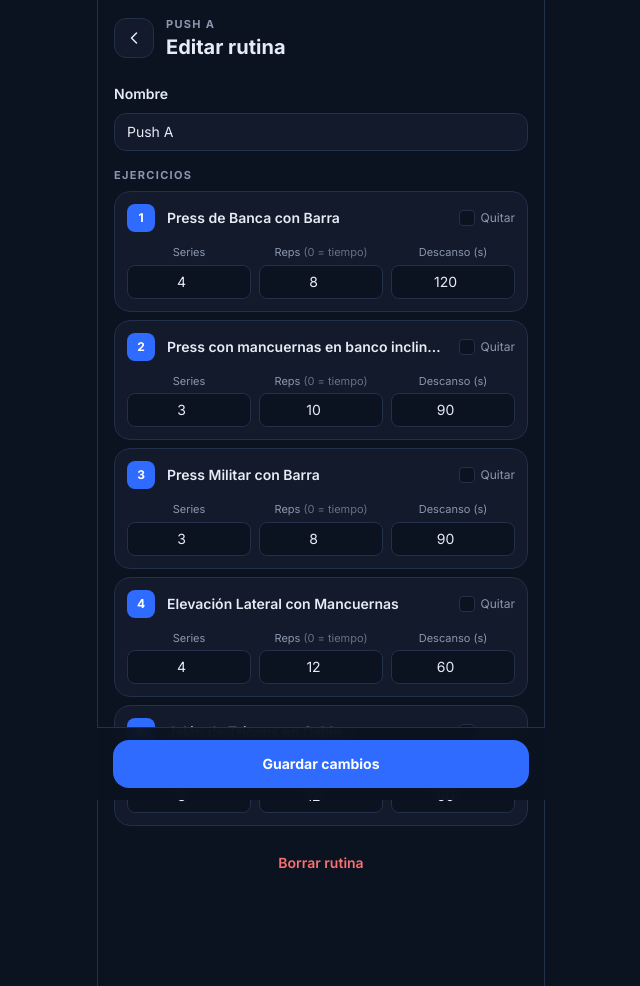
After one commit to remplenque/GG-Laravel, a Laravel app: page /rutinas/1/editar in a window 1280 px wide. The commit adds this page. Shown: the whole page, without its empty margins (319-959 px from the left). Run offline with Laravel 12, Linux system fonts and the light colour scheme; a user stored in the database is signed in; data comes from the database, SQL or seed files in the repository; style sheets or scripts are compiled from the project's sources; some web fonts are replaced.

Commit message:
Guardar, editar y borrar rutinas, y agregar ejercicios desde el detalle
- "Guardar en mis rutinas": cada día de la propuesta pasa a ser una rutina
  (en una transacción) y entra a la rotación; opción para reemplazar las
  anteriores sin perder el historial.
- Editar rutina: nombre, series, repeticiones, descanso y quitar ejercicios
  (ActualizarRutinaRequest). Borrar con confirmación.
- "Agregar a una rutina" en el detalle del ejercicio (solo rutinas propias).
- RutinaPolicy con update y delete; componente <x-aviso> para los mensajes.
- Punto de conexión del RutinaAgent documentado en PropuestaRutina.
- Tests de guardar, editar, borrar y agregar.

```diff
--- a/app/Http/Controllers/EjercicioController.php
+++ b/app/Http/Controllers/EjercicioController.php
@@ -108,6 +108,8 @@ class EjercicioController extends Controller
             'ejercicio' => $ejercicio,
             'ultimaVez' => $ultimaVez,
             'mejorMarca' => $mejorMarca,
+            // Para el selector "Agregar a una rutina": solo id y nombre.
+            'rutinas' => $user->rutinas()->get(['id', 'nombre']),
         ]);
     }
 }
--- a/app/Http/Controllers/RutinaController.php
+++ b/app/Http/Controllers/RutinaController.php
@@ -2,18 +2,22 @@
 
 namespace App\Http\Controllers;
 
+use App\Http\Requests\ActualizarRutinaRequest;
 use App\Http\Requests\GenerarRutinaRequest;
 use App\Models\Ejercicio;
 use App\Models\Rutina;
 use App\Support\PropuestaRutina;
 use Illuminate\Http\RedirectResponse;
 use Illuminate\Http\Request;
+use Illuminate\Support\Facades\DB;
 use Illuminate\Support\Facades\Gate;
+use Illuminate\Validation\Rule;
 use Illuminate\Validation\ValidationException;
 use Illuminate\View\View;
 
 /**
- * Pestaña "Rutinas": la lista de rutinas de la cuenta y el detalle de cada una.
+ * Pestaña "Rutinas": la lista de rutinas de la cuenta, el detalle de cada una,
+ * el flujo con IA (formulario 03 → propuesta 04 → guardar) y editar/borrar.
  *
  * Como en el resto de la app, el controlador consigue los datos (con los
  * modelos de Eloquent) y elige qué vista mostrar; el HTML vive en
@@ -177,4 +181,165 @@ class RutinaController extends Controller
 
         return redirect()->route('rutinas.propuesta');
     }
+
+    /**
+     * POST /rutinas/propuesta (rutinas.guardar): "Guardar en mis rutinas".
+     *
+     * La propuesta se lee de la SESIÓN, nunca del formulario: así nadie puede
+     * mandar a mano ejercicios que no pasaron por validar(). Del formulario
+     * solo llega la casilla "reemplazar".
+     *
+     * Cada día de la propuesta se guarda como una Rutina ("Torso A",
+     * "Pierna A"…) y cada ejercicio como un RutinaEjercicio. Así entran solas
+     * a la rotación de Rutina::siguiente(): Inicio, Perfil y Registrar las
+     * toman sin cambiar nada.
+     */
+    public function guardar(Request $request): RedirectResponse
+    {
+        $datos = $request->session()->get(self::SESION);
+        if ($datos === null) {
+            return redirect()->route('rutinas.generar');
+        }
+
+        $user = $request->user();
+        $preferencias = $datos['preferencias'];
+        $dias = $datos['propuesta']['dias'];
+
+        // DB::transaction: o se guarda todo, o nada. Si algo falla a mitad de
+        // camino (p. ej. en el tercer día), se deshacen también los dos
+        // primeros y no queda una rutina a medias.
+        DB::transaction(function () use ($request, $user, $preferencias, $dias) {
+            // "Reemplazar mis rutinas actuales": borra las anteriores. El
+            // historial no se pierde: entrenamientos.rutina_id es
+            // nullOnDelete, así que esas sesiones quedan como "libres".
+            if ($request->boolean('reemplazar')) {
+                $user->rutinas()->delete();
+            }
+
+            foreach ($dias as $dia) {
+                // create() desde la relación llena user_id solo.
+                $rutina = $user->rutinas()->create([
+                    'nombre' => $dia['nombre'],
+                    'categoria' => 'Fuerza',
+                    'nivel' => $preferencias['nivel'],
+                    'minutos' => $preferencias['minutos'],
+                ]);
+
+                // createMany() inserta todos los ejercicios del día de una
+                // vez, con rutina_id puesto. El RPE va en "carga" ("RPE 7"):
+                // RutinaEjercicio::resumen ya lo muestra como "4 × 8 · RPE 7".
+                $rutina->ejercicios()->createMany(collect($dia['ejercicios'])->map(fn (array $item, int $orden) => [
+                    'ejercicio_id' => $item['ejercicio_id'],
+                    'orden' => $orden,
+                    'series' => $item['series'],
+                    'repeticiones' => $item['repeticiones'],
+                    'carga' => 'RPE '.$item['rpe'],
+                    'descanso_seg' => $item['descanso_seg'],
+                    'nota' => $item['nota'] ?? null,
+                ])->all());
+            }
+        });
+
+        // Ya se guardó: se borra de la sesión para no guardarla dos veces.
+        $request->session()->forget(self::SESION);
+
+        $cantidad = count($dias);
+
+        return redirect()->route('rutinas.index')
+            ->with('estado', "Guardamos {$cantidad} ".($cantidad === 1 ? 'rutina' : 'rutinas').' en tu rotación.');
+    }
+
+    /**
+     * GET /rutinas/{rutina}/editar (rutinas.editar): formulario para cambiar
+     * el nombre, las series, repeticiones y descanso, o quitar ejercicios.
+     */
+    public function editar(Rutina $rutina): View
+    {
+        Gate::authorize('update', $rutina);
+
+        return view('rutinas.editar', [
+            'rutina' => $rutina->load('ejercicios.ejercicio'),
+        ]);
+    }
+
+    /**
+     * PUT /rutinas/{rutina} (rutinas.actualizar): guarda la edición.
+     *
+     * ActualizarRutinaRequest ya revisó que sea el dueño y que los números
+     * estén en rango. Aquí se recorren los ejercicios de ESTA rutina y se
+     * busca lo que llegó para cada uno por su id: si mandaran el id de un
+     * ejercicio de otra rutina, simplemente no se encuentra y se ignora.
+     */
+    public function actualizar(ActualizarRutinaRequest $request, Rutina $rutina): RedirectResponse
+    {
+        $datos = $request->validated();
+
+        DB::transaction(function () use ($rutina, $datos) {
+            $rutina->update(['nombre' => $datos['nombre']]);
+
+            foreach ($rutina->ejercicios as $item) {
+                $cambios = $datos['ejercicios'][$item->id] ?? null;
+                if ($cambios === null) {
+                    continue;
+                }
+
+                if (! empty($cambios['quitar'])) {
+                    $item->delete();
+                } else {
+                    $item->update([
+                        'series' => $cambios['series'],
+                        'repeticiones' => $cambios['repeticiones'],
+                        'descanso_seg' => $cambios['descanso_seg'],
+                    ]);
+                }
+            }
+        });
+
+        return redirect()->route('rutinas.show', $rutina)->with('estado', 'Guardamos los cambios de la rutina.');
+    }
+
+    /**
+     * DELETE /rutinas/{rutina} (rutinas.eliminar): borra la rutina y sus
+     * ejercicios (cascadeOnDelete en rutina_ejercicios). Los entrenamientos
+     * que salieron de ella se conservan como sesiones libres (nullOnDelete).
+     */
+    public function eliminar(Rutina $rutina): RedirectResponse
+    {
+        Gate::authorize('delete', $rutina);
+
+        $rutina->delete();
+
+        return redirect()->route('rutinas.index')->with('estado', "Borramos {$rutina->nombre}.");
+    }
+
+    /**
+     * POST /ejercicios/{ejercicio}/agregar (ejercicios.agregar): "Agregar a
+     * una rutina" desde el detalle del ejercicio (vista 06).
+     *
+     * La regla exists con where(user_id) hace que solo se acepten rutinas de
+     * ESTA cuenta: el id de una rutina ajena da error de validación, igual
+     * que uno que no existe. Entra al final de la rutina con valores
+     * generales (3 × 10, descanso 90 s), que después se ajustan en Editar.
+     */
+    public function agregarEjercicio(Request $request, Ejercicio $ejercicio): RedirectResponse
+    {
+        $datos = $request->validate([
+            'rutina_id' => ['required', Rule::exists('rutinas', 'id')->where('user_id', $request->user()->id)],
+        ], [], ['rutina_id' => 'rutina']);
+
+        $rutina = $request->user()->rutinas()->findOrFail($datos['rutina_id']);
+
+        $rutina->ejercicios()->create([
+            'ejercicio_id' => $ejercicio->id,
+            // max('orden') + 1: queda después del último. Si la rutina está
+            // vacía, max() da null y (null ?? -1) + 1 = 0.
+            'orden' => ($rutina->ejercicios()->max('orden') ?? -1) + 1,
+            'series' => 3,
+            'repeticiones' => 10,
+            'descanso_seg' => 90,
+        ]);
+
+        return redirect()->route('rutinas.show', $rutina)
+            ->with('estado', "Agregamos {$ejercicio->nombre} a {$rutina->nombre}.");
+    }
 }
--- /dev/null
+++ b/resources/views/rutinas/editar.blade.php
@@ -0,0 +1,116 @@
+{{--
+    Editar rutina (GET /rutinas/{rutina}/editar).
+
+    Cambia el nombre y, por cada ejercicio, las series, repeticiones y
+    descanso; también permite quitar ejercicios o borrar la rutina completa.
+    Es lo que promete "Puedes editarla después" en el formulario de la IA.
+
+    Los campos de cada ejercicio se llaman ejercicios[ID][campo], donde ID es
+    el id de su fila en rutina_ejercicios: así llegan agrupados por ejercicio
+    (ver ActualizarRutinaRequest). old('ejercicios.ID.campo', valor) deja lo
+    escrito si la validación falla.
+
+    $rutina la manda RutinaController@editar, con sus ejercicios cargados.
+--}}
+@php
+    // Clases de los campos numéricos, iguales a los del resto de los formularios.
+    $campo = 'w-full rounded-lg border-borde bg-fondo px-2 py-1.5 text-center text-sm text-texto focus:border-primario focus:ring-primario';
+@endphp
+
+<x-app-layout titulo="Editar rutina" :navegacion="false">
+    <x-encabezado titulo="Editar rutina" :etiqueta="$rutina->nombre" :atras="route('rutinas.show', $rutina)"
+                  class="aparecer" style="--i: 0" />
+
+    {{-- @method('PUT'): los formularios solo mandan GET o POST, así que
+         Laravel lee este campo escondido y trata el envío como PUT. --}}
+    <form id="form-editar" method="POST" action="{{ route('rutinas.actualizar', $rutina) }}" class="mt-5 space-y-4">
+        @csrf
+        @method('PUT')
+
+        {{-- ===================== Nombre ===================== --}}
+        <div class="aparecer" style="--i: 1">
+            <label for="nombre" class="text-sm font-semibold">Nombre</label>
+            <input id="nombre" name="nombre" type="text" maxlength="40" required
+                   value="{{ old('nombre', $rutina->nombre) }}"
+                   class="mt-2 w-full rounded-xl border-borde bg-tarjeta text-sm text-texto focus:border-primario focus:ring-primario">
+            <x-input-error :messages="$errors->get('nombre')" class="mt-1.5" />
+        </div>
+
+        {{-- ===================== Ejercicios ===================== --}}
+        <section class="aparecer" style="--i: 2">
+            <x-titulo-seccion texto="Ejercicios" />
+
+            <ol class="mt-2 space-y-2">
+                @forelse ($rutina->ejercicios as $i => $item)
+                    {{-- x-data por fila: "quitar" atenúa la tarjeta cuando se
+                         marca la casilla, para que se note antes de guardar. --}}
+                    <li x-data="{ quitar: @js((bool) old("ejercicios.{$item->id}.quitar")) }"
+                        :class="quitar && 'opacity-50'"
+                        class="rounded-2xl border border-borde bg-tarjeta p-3 transition">
+                        <div class="flex items-center gap-3">
+                            <span class="grid size-7 shrink-0 place-items-center rounded-lg bg-primario-fuerte text-xs font-bold text-white">{{ $i + 1 }}</span>
+                            <p class="min-w-0 flex-1 truncate text-sm font-semibold">{{ $item->ejercicio->nombre }}</p>
+                            <label class="flex shrink-0 items-center gap-1.5 text-xs text-tenue">
+                                <input type="checkbox" name="ejercicios[{{ $item->id }}][quitar]" value="1" x-model="quitar"
+                                       class="rounded border-borde bg-fondo text-error focus:ring-error">
+                                Quitar
+                            </label>
+                        </div>
+
+                        {{-- Tres números lado a lado. --}}
+                        <div class="mt-3 grid grid-cols-3 gap-2 text-center">
+                            <label class="text-[11px] text-tenue">
+                                Series
+                                <input type="number" min="1" max="10" name="ejercicios[{{ $item->id }}][series]"
+                                       value="{{ old("ejercicios.{$item->id}.series", $item->series) }}" class="{{ $campo }} mt-1">
+                            </label>
+                            <label class="text-[11px] text-tenue">
+                                Reps <span class="text-tenue/70">(0 = tiempo)</span>
+                                <input type="number" min="0" max="50" name="ejercicios[{{ $item->id }}][repeticiones]"
+                                       value="{{ old("ejercicios.{$item->id}.repeticiones", $item->repeticiones) }}" class="{{ $campo }} mt-1">
+                            </label>
+                            <label class="text-[11px] text-tenue">
+                                Descanso (s)
+                                <input type="number" min="0" max="600" step="15" name="ejercicios[{{ $item->id }}][descanso_seg]"
+                                       value="{{ old("ejercicios.{$item->id}.descanso_seg", $item->descanso_seg) }}" class="{{ $campo }} mt-1">
+                            </label>
+                        </div>
+
+                        {{-- Errores de esta fila: get('ejercicios.ID.*') junta los
+                             de sus tres campos; flatten() los deja en una lista. --}}
+                        <x-input-error :messages="collect($errors->get('ejercicios.'.$item->id.'.*'))->flatten()->all()" class="mt-1.5" />
+                    </li>
+                @empty
+                    <li class="py-6 text-center text-sm text-tenue">Esta rutina no tiene ejercicios. Agrégalos desde la biblioteca.</li>
+                @endforelse
+            </ol>
+        </section>
+    </form>
+
+    {{-- ===================== Borrar rutina ===================== --}}
+    {{-- Formulario aparte con @method('DELETE'). Para no borrar por un toque
+         accidental, el primer clic solo muestra la confirmación (Alpine). --}}
+    <form method="POST" action="{{ route('rutinas.eliminar', $rutina) }}" x-data="{ confirmar: false }"
+          class="aparecer mt-6 text-center" style="--i: 3">
+        @csrf
+        @method('DELETE')
+
+        <button type="button" x-show="! confirmar" @click="confirmar = true"
+                class="text-sm font-semibold text-error hover:underline">
+            Borrar rutina
+        </button>
+        <div x-show="confirmar" x-cloak class="flex items-center justify-center gap-3 text-sm">
+            <span class="text-tenue">¿Seguro? Tu historial se conserva.</span>
+            <button type="submit" class="font-semibold text-error hover:underline">Sí, borrar</button>
+            <button type="button" @click="confirmar = false" class="text-tenue hover:text-texto">Cancelar</button>
+        </div>
+    </form>
+
+    {{-- ===================== Botón fijo abajo ===================== --}}
+    <x-slot:pie>
+        <button type="submit" form="form-editar"
+                class="flex h-12 w-full items-center justify-center rounded-2xl bg-primario-fuerte text-sm font-bold text-white hover:bg-primario">
+            Guardar cambios
+        </button>
+    </x-slot:pie>
+</x-app-layout>
--- a/resources/views/rutinas/generar.blade.php
+++ b/resources/views/rutinas/generar.blade.php
@@ -32,9 +32,7 @@
 
     {{-- Aviso que deja RutinaController con ->with('error', …) si el coach
          no pudo armar una propuesta válida. --}}
-    @if (session('error'))
-        <p class="mt-4 rounded-xl border border-error/50 bg-error/10 px-3 py-2 text-sm text-error" role="alert">{{ session('error') }}</p>
-    @endif
+    <x-aviso class="mt-4" />
 
     {{-- id="form-rutina": el botón de abajo vive fuera del <form> (en el pie
          fijo del layout) y se conecta con el atributo form="form-rutina". --}}
--- a/resources/views/rutinas/index.blade.php
+++ b/resources/views/rutinas/index.blade.php
@@ -28,6 +28,9 @@
         </p>
         <h1 class="font-display text-2xl font-bold">Rutinas</h1>
     </header>
+
+    {{-- "Guardamos 4 rutinas…" o "Borramos Push A." (RutinaController). --}}
+    <x-aviso class="mt-4" />
 
     {{-- ===================== 2. Armar con el Coach IA ===================== --}}
     {{-- Solo si ya hay rutinas: con la lista vacía, el mismo llamado aparece
--- a/routes/web.php
+++ b/routes/web.php
@@ -52,6 +52,9 @@ Route::middleware('auth')->group(function () {
         ->middleware('throttle:5,1')
         ->name('rutinas.regenerar');
 
+    // "Guardar en mis rutinas": pasa la propuesta de la sesión a la base de datos.
+    Route::post('rutinas/propuesta', [RutinaController::class, 'guardar'])->name('rutinas.guardar');
+
     // Detalle de una rutina. {rutina} es el id y, como el método recibe
     // "Rutina $rutina", Laravel busca la fila solo (route model binding) y
     // responde 404 si no existe. whereNumber('rutina') acepta solo números:
@@ -60,6 +63,19 @@ Route::middleware('auth')->group(function () {
     Route::get('rutinas/{rutina}', [RutinaController::class, 'show'])
         ->whereNumber('rutina')
         ->name('rutinas.show');
+
+    // Editar y borrar una rutina. Los formularios HTML solo mandan GET o
+    // POST: para PUT y DELETE se agrega @method('PUT') o @method('DELETE')
+    // dentro del <form> y Laravel lo trata como ese verbo.
+    Route::get('rutinas/{rutina}/editar', [RutinaController::class, 'editar'])
+        ->whereNumber('rutina')
+        ->name('rutinas.editar');
+    Route::put('rutinas/{rutina}', [RutinaController::class, 'actualizar'])
+        ->whereNumber('rutina')
+        ->name('rutinas.actualizar');
+    Route::delete('rutinas/{rutina}', [RutinaController::class, 'eliminar'])
+        ->whereNumber('rutina')
+        ->name('rutinas.eliminar');
 
     // Registrar entrenamiento (vista 05). Inicio y Rutinas enlazan aquí con
     // ?rutina={id} para abrir el registro con esa rutina precargada.
@@ -74,6 +90,11 @@ Route::middleware('auth')->group(function () {
     Route::get('ejercicios', [EjercicioController::class, 'index'])->name('ejercicios.index');
     Route::get('ejercicios/{ejercicio}', [EjercicioController::class, 'show'])->name('ejercicios.show');
 
+    // "Agregar a una rutina" desde el detalle del ejercicio: la rutina elegida
+    // llega en el formulario (rutina_id), por eso no va en la URL.
+    Route::post('ejercicios/{ejercicio}/agregar', [RutinaController::class, 'agregarEjercicio'])
+        ->name('ejercicios.agregar');
+
     Route::get('perfil', PerfilController::class)->name('perfil');
 });
 
```
Also changed, not shown: app/Http/Requests/ActualizarRutinaRequest.php (added, +52 -0 lines), app/Policies/RutinaPolicy.php (+17 -0 lines), app/Support/PropuestaRutina.php (+15 -0 lines), resources/views/components/aviso.blade.php (added, +19 -0 lines), resources/views/ejercicios/show.blade.php (+32 -1 lines), resources/views/rutinas/propuesta.blade.php (+21 -14 lines), resources/views/rutinas/show.blade.php (+9 -0 lines), tests/Feature/GenerarRutinaTest.php (+76 -0 lines), tests/Feature/RutinaTest.php (+107 -0 lines).
